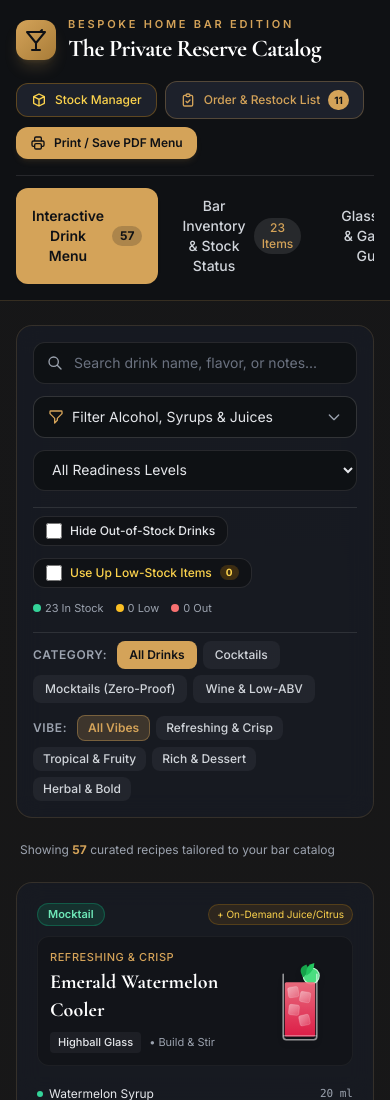
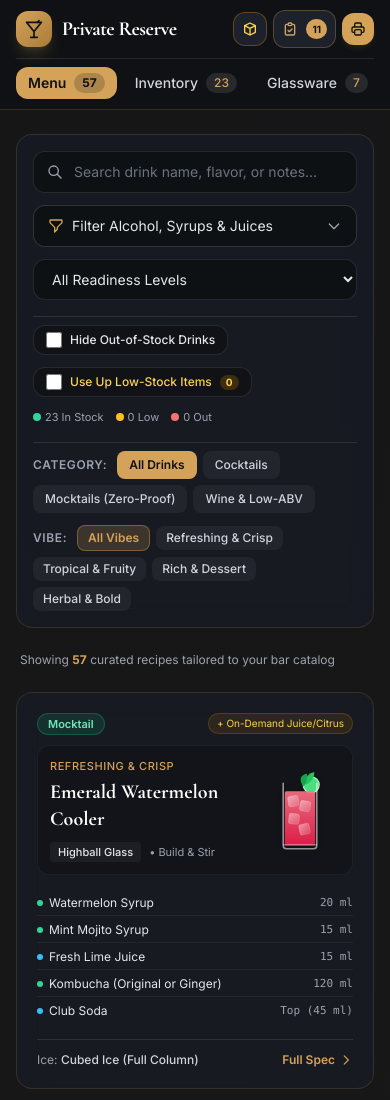
Before and after one commit to mundhra/home-bar-catalog, a plain HTML site: page index.html in a window 390 px wide. Shown: the top 1100 px of the page. Drawn offline with nearby package versions, Linux system fonts and the light colour scheme.

Commit message:
Compact the sticky header on phones
On a 390px-wide phone the sticky header took 349px (41% of the screen):
tab labels wrapped to three lines and the action buttons to two rows.

- One-row header below sm: short title, icon-only action buttons
  (labels from lg up, with title/aria-label tooltips)
- Short, non-wrapping tab labels on phones (Menu / Inventory / Glassware)
- switchTab() keeps the responsive classes instead of overwriting them,
  and scrolls the active tab into view in the tab strip

Header height now: 116px at 390px, 157px at 768px, unchanged on desktop.

```diff
--- a/index.html
+++ b/index.html
@@ -94,52 +94,52 @@
 
   <!-- Top Navigation & Header -->
   <header class="sticky top-0 z-30 border-b border-gold/20 bg-obsidian/90 backdrop-blur-md">
-    <div class="max-w-7xl mx-auto px-4 sm:px-6 lg:px-8 py-4">
-      <div class="flex flex-col md:flex-row md:items-center md:justify-between gap-4">
-        <div class="flex items-center gap-3">
-          <div class="w-10 h-10 rounded-xl bg-gradient-to-br from-gold to-gold-dark flex items-center justify-center text-obsidian shadow-lg shadow-gold/20 shrink-0">
-            <svg class="w-6 h-6" viewBox="0 0 24 24" fill="none" stroke="currentColor" stroke-width="2">
+    <div class="max-w-7xl mx-auto px-4 sm:px-6 lg:px-8 py-2.5 sm:py-4">
+      <div class="flex items-center justify-between gap-3 md:gap-4">
+        <div class="flex items-center gap-2.5 sm:gap-3 min-w-0">
+          <div class="w-9 h-9 sm:w-10 sm:h-10 rounded-xl bg-gradient-to-br from-gold to-gold-dark flex items-center justify-center text-obsidian shadow-lg shadow-gold/20 shrink-0">
+            <svg class="w-5 h-5 sm:w-6 sm:h-6" viewBox="0 0 24 24" fill="none" stroke="currentColor" stroke-width="2">
               <path d="M8 22h8M12 15v7M3 4h18l-9 11L3 4z" stroke-linecap="round" stroke-linejoin="round"/>
               <path d="M16 4l2-2" stroke-linecap="round"/>
             </svg>
           </div>
-          <div>
-            <p class="text-[11px] uppercase tracking-[0.25em] text-gold font-semibold">Bespoke Home Bar Edition</p>
-            <h1 class="font-serif text-2xl sm:text-3xl font-bold tracking-tight text-white">The Private Reserve Catalog</h1>
+          <div class="min-w-0">
+            <p class="hidden sm:block text-[11px] uppercase tracking-[0.25em] text-gold font-semibold">Bespoke Home Bar Edition</p>
+            <h1 class="font-serif text-xl sm:text-2xl md:text-3xl font-bold tracking-tight text-white leading-tight truncate"><span class="sm:hidden">Private Reserve</span><span class="hidden sm:inline">The Private Reserve Catalog</span></h1>
           </div>
         </div>
 
-        <div class="flex flex-wrap items-center gap-2 no-print">
-          <button onclick="openStockDrawer()" class="px-3.5 py-2 rounded-xl bg-surface hover:bg-amber-500/15 border border-amber-500/30 text-amber-300 text-xs sm:text-sm font-medium flex items-center gap-2 transition">
+        <div class="flex flex-wrap items-center justify-end gap-1.5 sm:gap-2 no-print shrink-0">
+          <button onclick="openStockDrawer()" title="Stock Manager" aria-label="Stock Manager" class="p-2 lg:px-3.5 lg:py-2 rounded-xl bg-surface hover:bg-amber-500/15 border border-amber-500/30 text-amber-300 text-xs sm:text-sm font-medium flex items-center gap-2 transition">
             <svg class="w-4 h-4" fill="none" stroke="currentColor" viewBox="0 0 24 24"><path stroke-linecap="round" stroke-linejoin="round" stroke-width="2" d="M20 7l-8-4-8 4m16 0l-8 4m8-4v10l-8 4m0-10L4 7m8 4v10M4 7v10l8 4"/></svg>
-            <span>Stock Manager</span>
+            <span class="hidden lg:inline">Stock Manager</span>
             <span id="stockAlertBadge" class="hidden px-1.5 py-0.5 text-[10px] rounded-full bg-amber-500 text-obsidian font-bold">0</span>
           </button>
-          <button onclick="openShoppingModal()" class="px-3.5 py-2 rounded-xl bg-surface hover:bg-gold/15 border border-gold/30 text-gold text-xs sm:text-sm font-medium flex items-center gap-2 transition">
+          <button onclick="openShoppingModal()" title="Order & Restock List" aria-label="Order & Restock List" class="p-2 lg:px-3.5 lg:py-2 rounded-xl bg-surface hover:bg-gold/15 border border-gold/30 text-gold text-xs sm:text-sm font-medium flex items-center gap-2 transition">
             <svg class="w-4 h-4" fill="none" stroke="currentColor" viewBox="0 0 24 24"><path stroke-linecap="round" stroke-linejoin="round" stroke-width="2" d="M9 5H7a2 2 0 00-2 2v12a2 2 0 002 2h10a2 2 0 002-2V7a2 2 0 00-2-2h-2M9 5a2 2 0 002 2h2a2 2 0 002-2M9 5a2 2 0 012-2h2a2 2 0 012 2m-6 9l2 2 4-4"/></svg>
-            <span>Order & Restock List</span>
+            <span class="hidden lg:inline">Order & Restock List</span>
             <span id="shoppingBadge" class="px-1.5 py-0.5 text-[10px] rounded-full bg-gold text-obsidian font-bold">11</span>
           </button>
-          <button onclick="window.print()" class="px-3.5 py-2 rounded-xl bg-gold hover:bg-gold-light text-obsidian text-xs sm:text-sm font-semibold flex items-center gap-2 shadow-md shadow-gold/10 transition">
+          <button onclick="window.print()" title="Print / Save PDF Menu" aria-label="Print / Save PDF Menu" class="p-2 lg:px-3.5 lg:py-2 rounded-xl bg-gold hover:bg-gold-light text-obsidian text-xs sm:text-sm font-semibold flex items-center gap-2 shadow-md shadow-gold/10 transition">
             <svg class="w-4 h-4" fill="none" stroke="currentColor" viewBox="0 0 24 24"><path stroke-linecap="round" stroke-linejoin="round" stroke-width="2" d="M17 17h2a2 2 0 002-2v-4a2 2 0 00-2-2H5a2 2 0 00-2 2v4a2 2 0 002 2h2m2 4h6a2 2 0 002-2v-4a2 2 0 00-2-2H9a2 2 0 00-2 2v4a2 2 0 002 2zm8-12V5a2 2 0 00-2-2H9a2 2 0 00-2 2v4h10z"/></svg>
-            <span>Print / Save PDF Menu</span>
+            <span class="hidden lg:inline">Print / Save PDF Menu</span>
           </button>
         </div>
       </div>
 
-      <!-- Main Navigation Tabs -->
-      <nav class="flex gap-2 mt-4 pt-3 border-t border-white/10 overflow-x-auto scrollbar-thin no-print" aria-label="Tabs">
-        <button onclick="switchTab('menu')" id="tab-menu" class="tab-btn px-4 py-2 rounded-xl text-sm font-semibold transition flex items-center gap-2 bg-gold text-obsidian shadow">
-          <span>Interactive Drink Menu</span>
+      <!-- Main Navigation Tabs (short labels on phones) -->
+      <nav class="flex gap-1.5 sm:gap-2 mt-2.5 pt-2 sm:mt-4 sm:pt-3 border-t border-white/10 overflow-x-auto scrollbar-thin no-print" aria-label="Tabs">
+        <button onclick="switchTab('menu')" id="tab-menu" class="tab-btn whitespace-nowrap shrink-0 px-3 py-1.5 sm:px-4 sm:py-2 rounded-xl text-sm font-semibold transition flex items-center gap-2 bg-gold text-obsidian shadow">
+          <span class="sm:hidden">Menu</span><span class="hidden sm:inline">Interactive Drink Menu</span>
           <span class="px-2 py-0.5 text-xs rounded-full bg-obsidian/20 font-bold" id="totalRecipeCount">57</span>
         </button>
-        <button onclick="switchTab('inventory')" id="tab-inventory" class="tab-btn px-4 py-2 rounded-xl text-sm font-medium transition flex items-center gap-2 text-gray-300 hover:text-white hover:bg-white/5">
-          <span>Bar Inventory & Stock Status</span>
-          <span class="px-2 py-0.5 text-xs rounded-full bg-white/10 text-gold">23 Items</span>
+        <button onclick="switchTab('inventory')" id="tab-inventory" class="tab-btn whitespace-nowrap shrink-0 px-3 py-1.5 sm:px-4 sm:py-2 rounded-xl text-sm font-medium transition flex items-center gap-2 text-gray-300 hover:text-white hover:bg-white/5">
+          <span class="sm:hidden">Inventory</span><span class="hidden sm:inline">Bar Inventory & Stock Status</span>
+          <span class="px-2 py-0.5 text-xs rounded-full bg-white/10 text-gold"><span id="inventoryTabCount">23</span><span class="hidden sm:inline"> Items</span></span>
         </button>
-        <button onclick="switchTab('glassware')" id="tab-glassware" class="tab-btn px-4 py-2 rounded-xl text-sm font-medium transition flex items-center gap-2 text-gray-300 hover:text-white hover:bg-white/5">
-          <span>Glassware & Garnish Guide</span>
-          <span class="px-2 py-0.5 text-xs rounded-full bg-white/10 text-gold">7 Styles</span>
+        <button onclick="switchTab('glassware')" id="tab-glassware" class="tab-btn whitespace-nowrap shrink-0 px-3 py-1.5 sm:px-4 sm:py-2 rounded-xl text-sm font-medium transition flex items-center gap-2 text-gray-300 hover:text-white hover:bg-white/5">
+          <span class="sm:hidden">Glassware</span><span class="hidden sm:inline">Glassware & Garnish Guide</span>
+          <span class="px-2 py-0.5 text-xs rounded-full bg-white/10 text-gold">7<span class="hidden sm:inline"> Styles</span></span>
         </button>
       </nav>
     </div>
@@ -2809,12 +2809,13 @@
       ["menu", "inventory", "glassware"].forEach(t => {
         document.getElementById(`view-${t}`).classList.toggle("hidden", t !== tabName);
         const btn = document.getElementById(`tab-${t}`);
-        if (t === tabName) {
-          btn.className = "tab-btn px-4 py-2 rounded-xl text-sm font-semibold transition flex items-center gap-2 bg-gold text-obsidian shadow";
-        } else {
-          btn.className = "tab-btn px-4 py-2 rounded-xl text-sm font-medium transition flex items-center gap-2 text-gray-300 hover:text-white hover:bg-white/5";
-        }
+        const base = "tab-btn whitespace-nowrap shrink-0 px-3 py-1.5 sm:px-4 sm:py-2 rounded-xl text-sm transition flex items-center gap-2";
+        btn.className = t === tabName
+          ? `${base} font-semibold bg-gold text-obsidian shadow`
+          : `${base} font-medium text-gray-300 hover:text-white hover:bg-white/5`;
       });
+      // On phones the active tab can sit off-screen in the scrollable tab strip
+      document.getElementById(`tab-${tabName}`).scrollIntoView({ block: "nearest", inline: "nearest" });
     }
 
     function setTypeFilter(type) {
```
